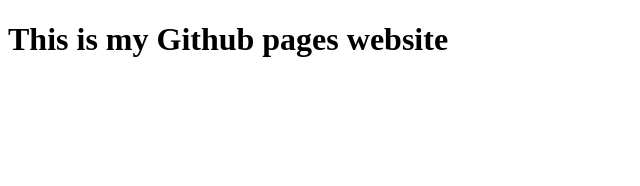
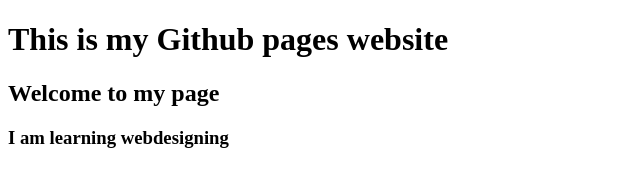
Before and after one commit to Sabyasachi1988/Sabyasachi1988.github.io, a plain HTML site: page index.html in a window 1280 px wide. Shown: the whole page, without its empty margins (0-640 px from the left). Drawn offline with Linux system fonts and the light colour scheme.

Commit message:
added h2 and h3 commit

```diff
--- a/index.html
+++ b/index.html
@@ -7,5 +7,7 @@
     </head>
     <body>
         <h1>This is my Github pages website</h1>
+        <h2>Welcome to my page</h2>
+        <h3>I am learning webdesigning</h3>
     </body>
 </html>
```
